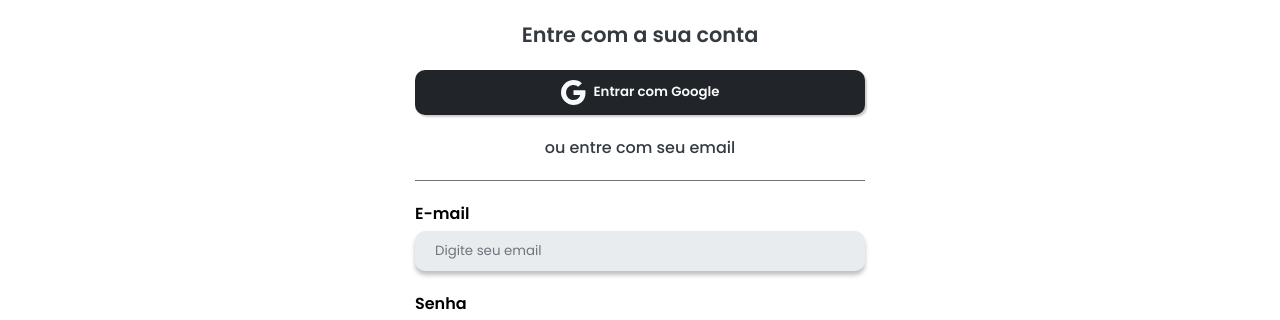
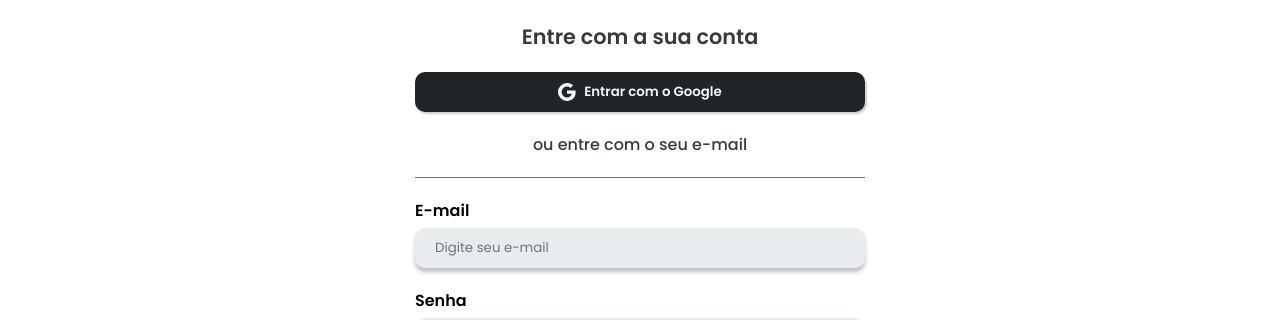
Before and after one commit to BrunoShizukuda/ecommerce, a React (Create React App) app: page /login in a window 1280 px wide. Shown: the part 218-538 px from the top of the page. Built offline with nearby package versions, Linux system fonts and the light colour scheme.

Commit message:
feat: add login

```diff
--- a/src/pages/home/login/login.page.tsx
+++ b/src/pages/home/login/login.page.tsx
@@ -1,28 +1,63 @@
-import React from "react";
-import {useForm} from "react-hook-form";
+import { BsGoogle } from 'react-icons/bs'
+import { FiLogIn } from 'react-icons/fi'
+import { useForm } from 'react-hook-form'
 import validator from 'validator'
-import { LoginContainer, LoginContent, LoginHeadLine, LoginInputContainer, LoginSubtitle } from "./login.styles";
+import React from "react"
+// Components
 
+// Styles
+import {
+  LoginContainer,
+  LoginContent,
+  LoginHeadLine,
+  LoginInputContainer,
+  LoginSubtitle
+} from './login.styles'
+import {
+  AuthError,
+  AuthErrorCodes,
+  signInWithEmailAndPassword
+} from 'firebase/auth'
 
-// componentes
-import CustomButton from "../../../components/custom-button/custom.button.components";
-import Header from "../../../components/header/header.components";
+import Header from '../../../components/header/header.components'
+import InputErrorMessage from '../../../components/input-error-message/input-error-message'
+import CustomInput from '../../../components/custom-input/custom-input.component'
+import CustomButton from '../../../components/custom-button/custom.button.components'
+import { auth } from '../../../config/firebase.config'
 
-// icons
-import {FiLogIn} from "react-icons/fi";
-import { BsGoogle } from "react-icons/bs";
-import CustomInput from "../../../components/custom-input/custom-input.component";
-import InputErrorMessage from "../../../components/input-error-message/input-error-message";
-
+interface LoginForm {
+  email: string
+  password: string
+}
 
 const LoginPage = () => {
-    const {register,
-         formState: {errors},
+  const {
+    register,
     handleSubmit,
-        } = useForm();
+    setError,
+    formState: { errors }
+  } = useForm<LoginForm>()
 
-        const handleSubmitPress = (data: any) => {
-            console.log({data});
+  const handleSubmitPress = async (data: LoginForm) => {
+    try {
+      const userCredentials = await signInWithEmailAndPassword(
+        auth,
+        data.email,
+        data.password
+      )
+
+      console.log({ userCredentials })
+    } catch (error) {
+      const _error = error as AuthError
+
+      if (_error.code === AuthErrorCodes.INVALID_PASSWORD) {
+        return setError('password', { type: 'mismatch' })
+      }
+
+      if (_error.code === AuthErrorCodes.USER_DELETED) {
+        return setError('email', { type: 'notFound' })
+      }
+    }
   }
 
   return (
@@ -33,18 +68,33 @@ const LoginPage = () => {
         <LoginContent>
           <LoginHeadLine>Entre com a sua conta</LoginHeadLine>
 
-                        <CustomButton startIcon={<BsGoogle size={25}/>}>Entrar com Google</CustomButton>
+          <CustomButton startIcon={<BsGoogle size={18} />}>
+            Entrar com o Google
+          </CustomButton>
 
-                        <LoginSubtitle>ou entre com seu email</LoginSubtitle>
+          <LoginSubtitle>ou entre com o seu e-mail</LoginSubtitle>
 
           <LoginInputContainer>
             <p>E-mail</p>
-                           <CustomInput hasError={!!errors?.email} placeholder="Digite seu email" {...register('email', {required: true, validate: (value) => {
+            <CustomInput
+              hasError={!!errors?.email}
+              placeholder="Digite seu e-mail"
+              {...register('email', {
+                required: true,
+                validate: (value) => {
                   return validator.isEmail(value)
-                           }})}/>
+                }
+              })}
+            />
 
             {errors?.email?.type === 'required' && (
-                                <InputErrorMessage>O email é obrigatório.</InputErrorMessage>
+              <InputErrorMessage>O e-mail é obrigatório.</InputErrorMessage>
+            )}
+
+            {errors?.email?.type === 'notFound' && (
+              <InputErrorMessage>
+                O e-mail não foi encontrado.
+              </InputErrorMessage>
             )}
 
             {errors?.email?.type === 'validate' && (
@@ -56,25 +106,31 @@ const LoginPage = () => {
 
           <LoginInputContainer>
             <p>Senha</p>
-                            <CustomInput hasError={!!errors?.password}
+            <CustomInput
+              hasError={!!errors?.password}
               placeholder="Digite sua senha"
               type="password"
-                              {...register('password', {required:true})}/>
+              {...register('password', { required: true })}
+            />
 
             {errors?.password?.type === 'required' && (
               <InputErrorMessage>A senha é obrigatória.</InputErrorMessage>
             )}
+
+            {errors?.password?.type === 'mismatch' && (
+              <InputErrorMessage>A senha é inválida.</InputErrorMessage>
+            )}
           </LoginInputContainer>
+
           <CustomButton
-                            startIcon={<FiLogIn size={18}/>}
+            startIcon={<FiLogIn size={18} />}
             onClick={() => handleSubmit(handleSubmitPress)()}>
             Entrar
           </CustomButton>
-
         </LoginContent>
       </LoginContainer>
     </>
-     );
+  )
 }
 
-export default LoginPage;
+export default LoginPage
```
Lines whose indentation alone changed are shown as unchanged.
